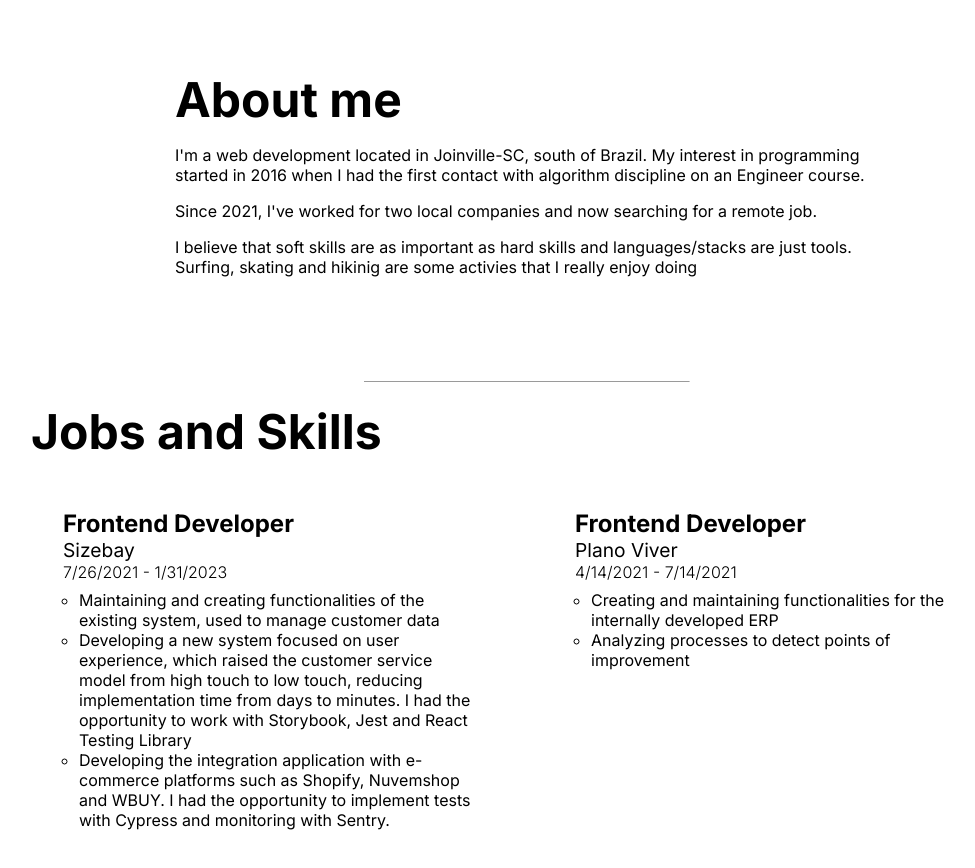
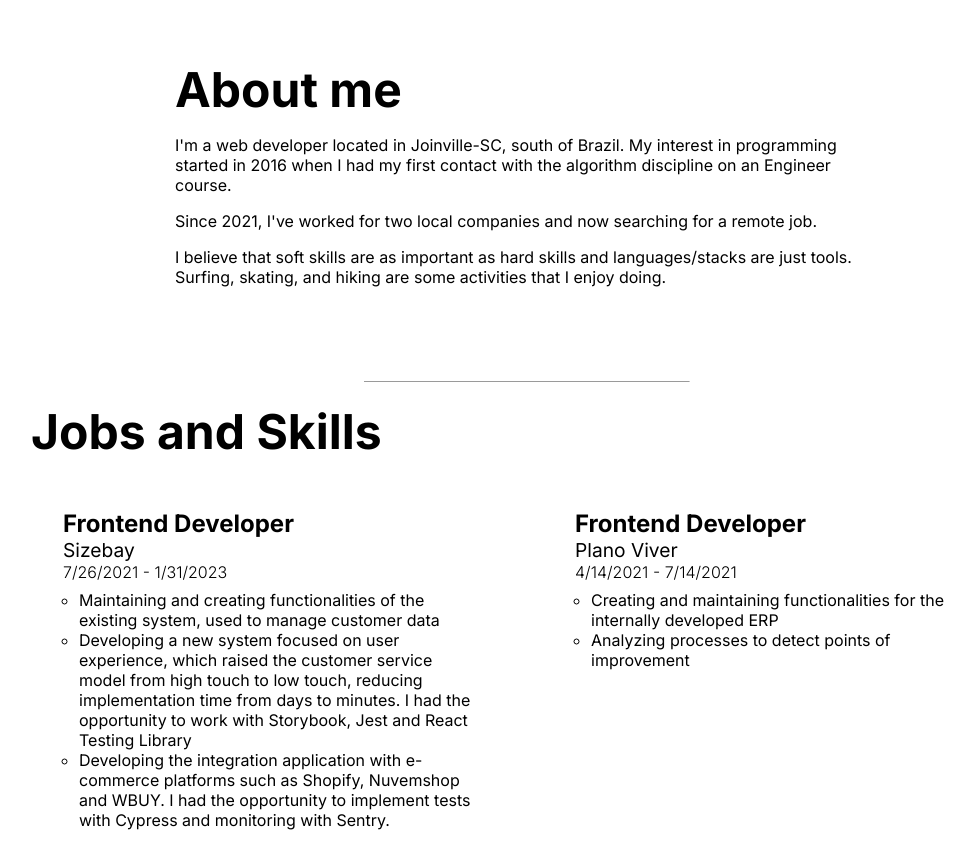
Before and after one commit to viniciusbe/thevibes, a Next.js app: page / in a window 1280 px wide. Shown: the part 780-1648 px from the top of the page, without its empty margins (113-1088 px from the left). Built offline with nearby package versions, Linux system fonts and the light colour scheme.

Commit message:
ref: about content

```diff
--- a/src/components/About.tsx
+++ b/src/components/About.tsx
@@ -5,9 +5,9 @@ export default function About() {
     <section className={styles.section} id="about">
       <h1>About me</h1>
       <p>
-        I&apos;m a web development located in Joinville-SC, south of Brazil. My
-        interest in programming started in 2016 when I had the first contact
-        with algorithm discipline on an Engineer course.
+        I&apos;m a web developer located in Joinville-SC, south of Brazil. My
+        interest in programming started in 2016 when I had my first contact with
+        the algorithm discipline on an Engineer course.
       </p>
       <p>
         Since 2021, I&apos;ve worked for two local companies and now searching
@@ -15,8 +15,8 @@ export default function About() {
       </p>
       <p>
         I believe that soft skills are as important as hard skills and
-        languages/stacks are just tools. Surfing, skating and hikinig are some
-        activies that I really enjoy doing
+        languages/stacks are just tools. Surfing, skating, and hiking are some
+        activities that I enjoy doing.
       </p>
 
       <p></p>
```
